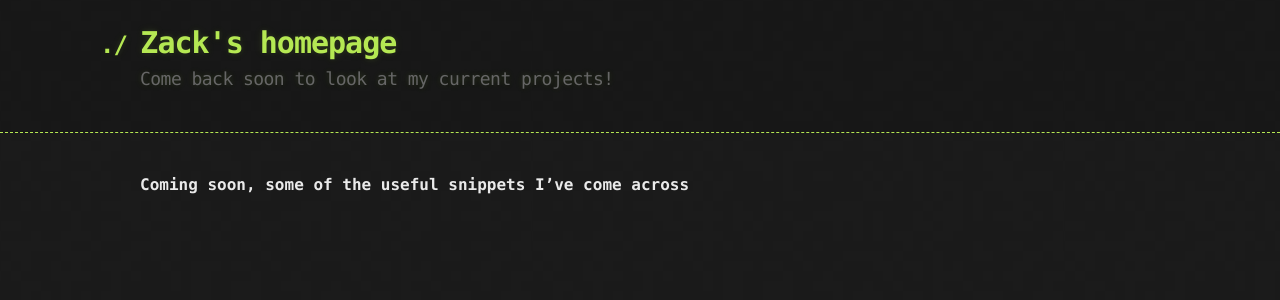
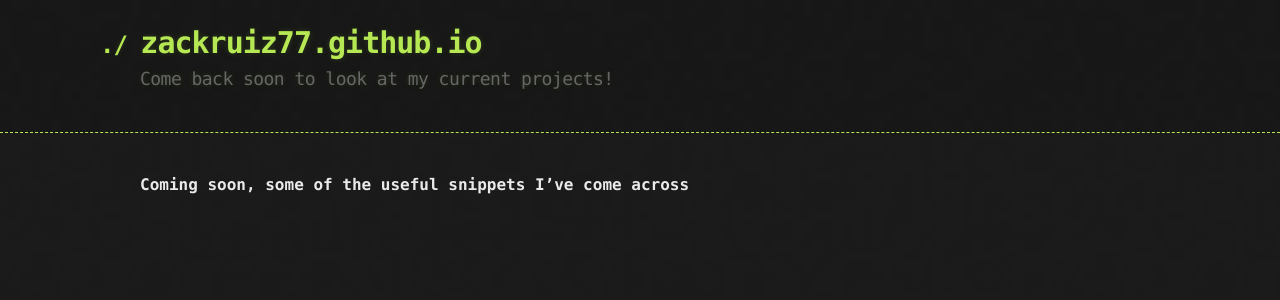
Before and after one commit to zackruiz77/zackruiz77.github.io, a Jekyll site: the page built from code_snippets.md, in a window 1280 px wide. Shown: the top 300 px of the page. Built offline with Jekyll 4.4.1, drawn with Linux system fonts in a browser that asks for light colours.

Commit message:
Adjusted page titles

```diff
--- a/_config.yml
+++ b/_config.yml
@@ -1,5 +1,4 @@
 theme: jekyll-theme-hacker
-title: Zack's homepage
 description: Come back soon to look at my current projects!
 show_downloads: false
 google_analytics:
```
Also changed, not shown: README.md (+3 -0 lines).
